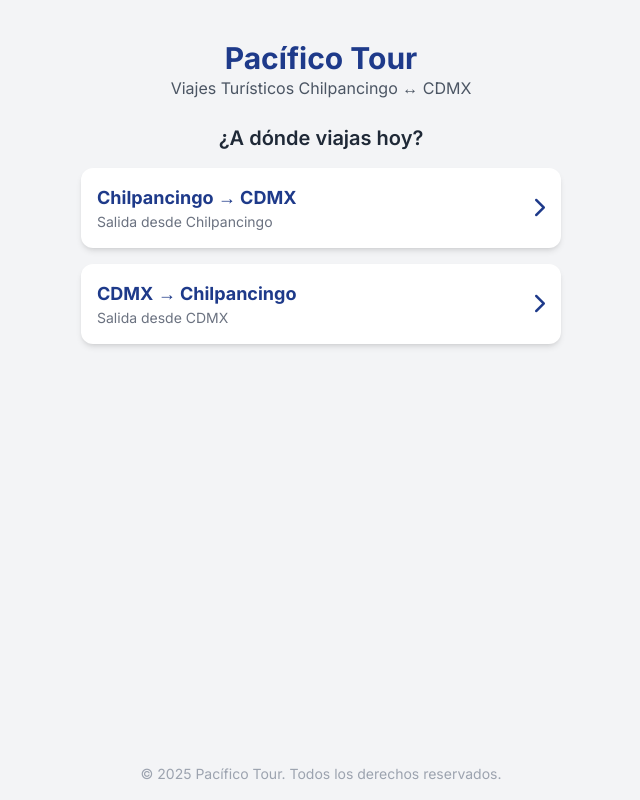
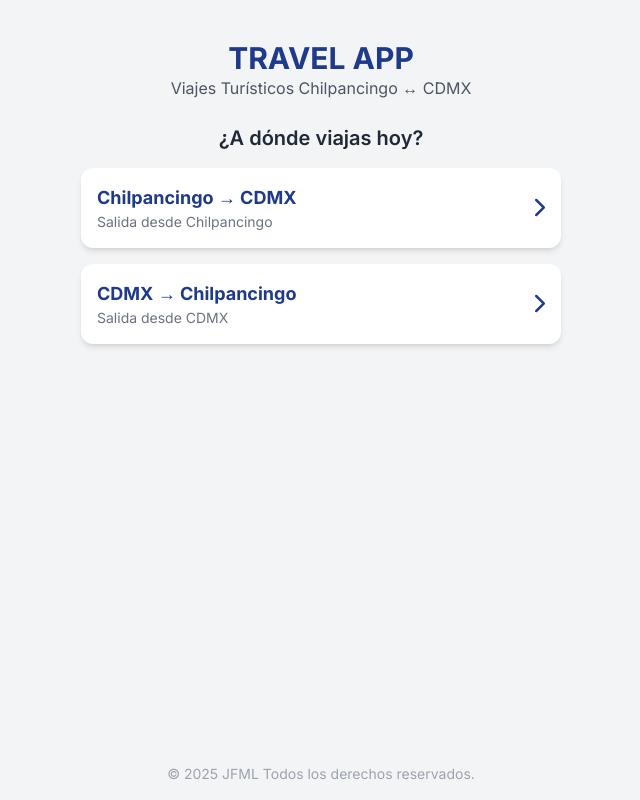
Before and after one commit to Josfel03/travel-app-fullstack, a Next.js app in the folder frontend/: page / in a window 1280 px wide. Shown: the whole page, without its empty margins (319-959 px from the left). Built offline with nearby package versions, Linux system fonts and the light colour scheme.

Commit message:
refactor: cambio de nombres y variables

```diff
--- a/frontend/app/layout.tsx
+++ b/frontend/app/layout.tsx
@@ -6,7 +6,7 @@ import "./globals.css"; // <-- 1. IMPORTA LOS ESTILOS DE TAILWIND
 const inter = Inter({ subsets: ["latin"] });
 
 export const metadata: Metadata = {
-  title: "Reservas - Pacífico Tour",
+  title: "Reservas - Travel App",
   description: "Sistema de reservas de transporte",
 };
 
--- a/frontend/app/page.tsx
+++ b/frontend/app/page.tsx
@@ -69,7 +69,7 @@ export default function Home() {
       <div className="container mx-auto max-w-lg p-4 min-h-screen flex flex-col">
 
         <header className="text-center my-6">
-          <h1 className="text-3xl font-bold text-brand-primary">Pacífico Tour</h1>
+          <h1 className="text-3xl font-bold text-brand-primary">TRAVEL APP</h1>
           <p className="text-gray-600">Viajes Turísticos Chilpancingo ↔ CDMX</p>
         </header>
 
@@ -114,7 +114,7 @@ export default function Home() {
         </main>
 
         <footer className="text-center mt-8 text-gray-400 text-sm">
-          © 2025 Pacífico Tour. Todos los derechos reservados.
+          © 2025 JFML Todos los derechos reservados.
         </footer>
       </div>
     </div>
```
